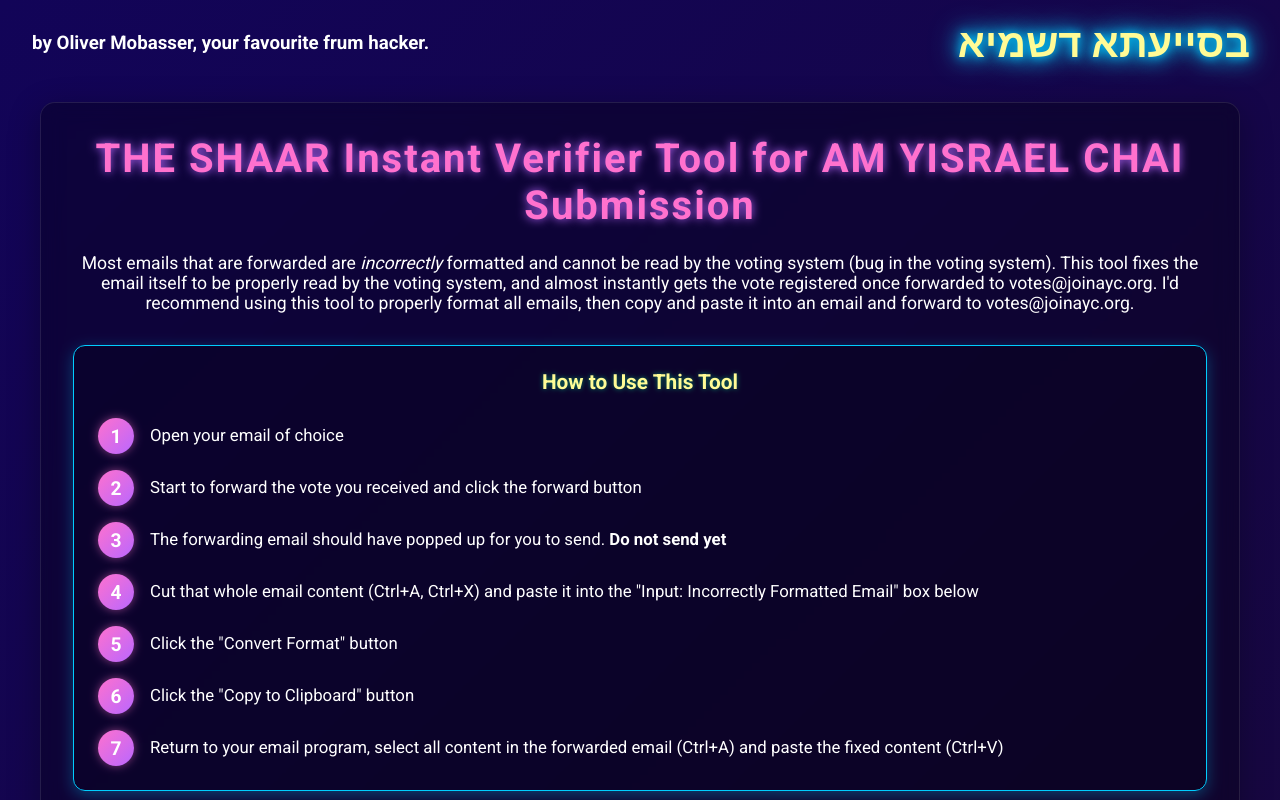
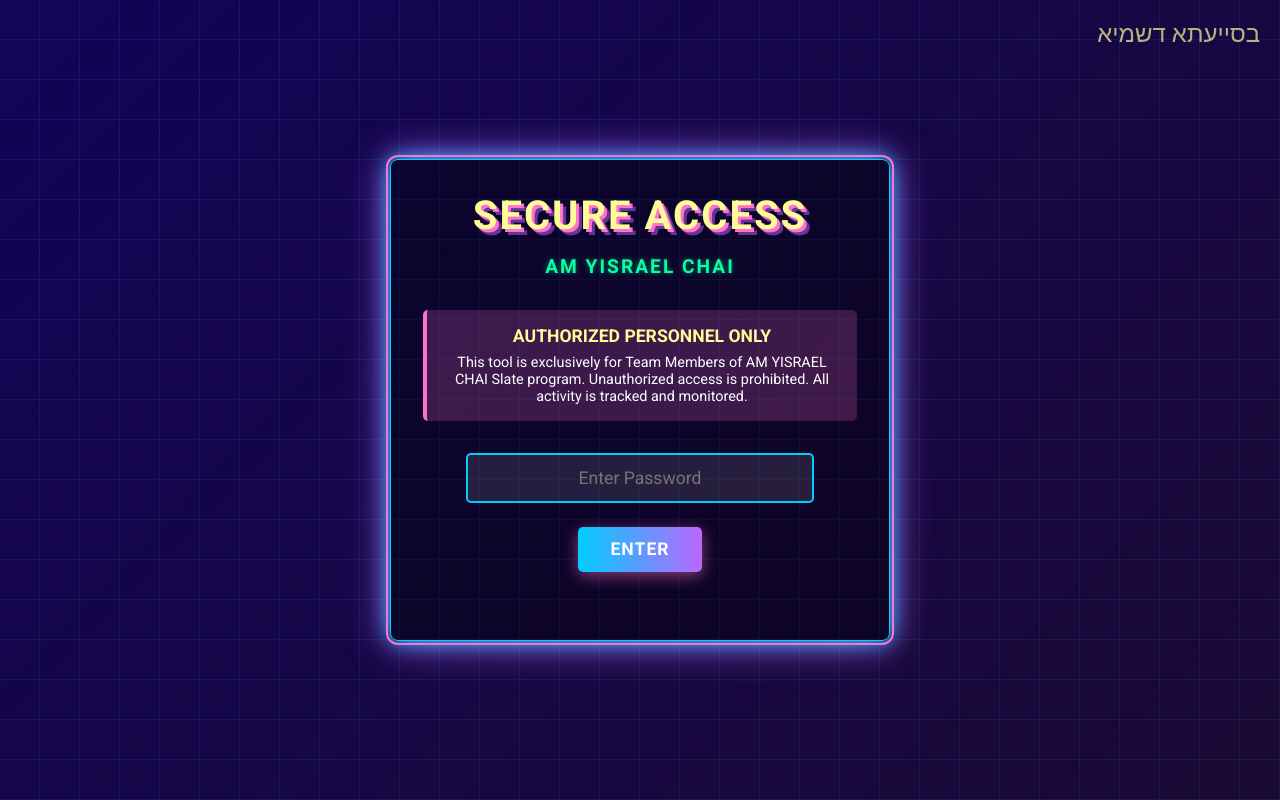
Before and after one commit to morph13nd/email-formatter, a plain HTML site: page index.html in a window 1280 px wide. Shown: the top 800 px of the page. Drawn offline with Linux system fonts and the light colour scheme.

Commit message:
Update index.html

```diff
--- a/index.html
+++ b/index.html
@@ -7,6 +7,7 @@
     <h3>by Oliver Mobasser, your favourite frum hacker.</h3>
     <link rel="stylesheet" href="styles.css">
     <link href="https://fonts.googleapis.com/css2?family=Roboto:wght@300;400;700&display=swap" rel="stylesheet">
+    <script src="password-protection.js" defer></script>
 </head>
 <body>
     <div class="hebrew-corner">בסייעתא דשמיא</div>
```
